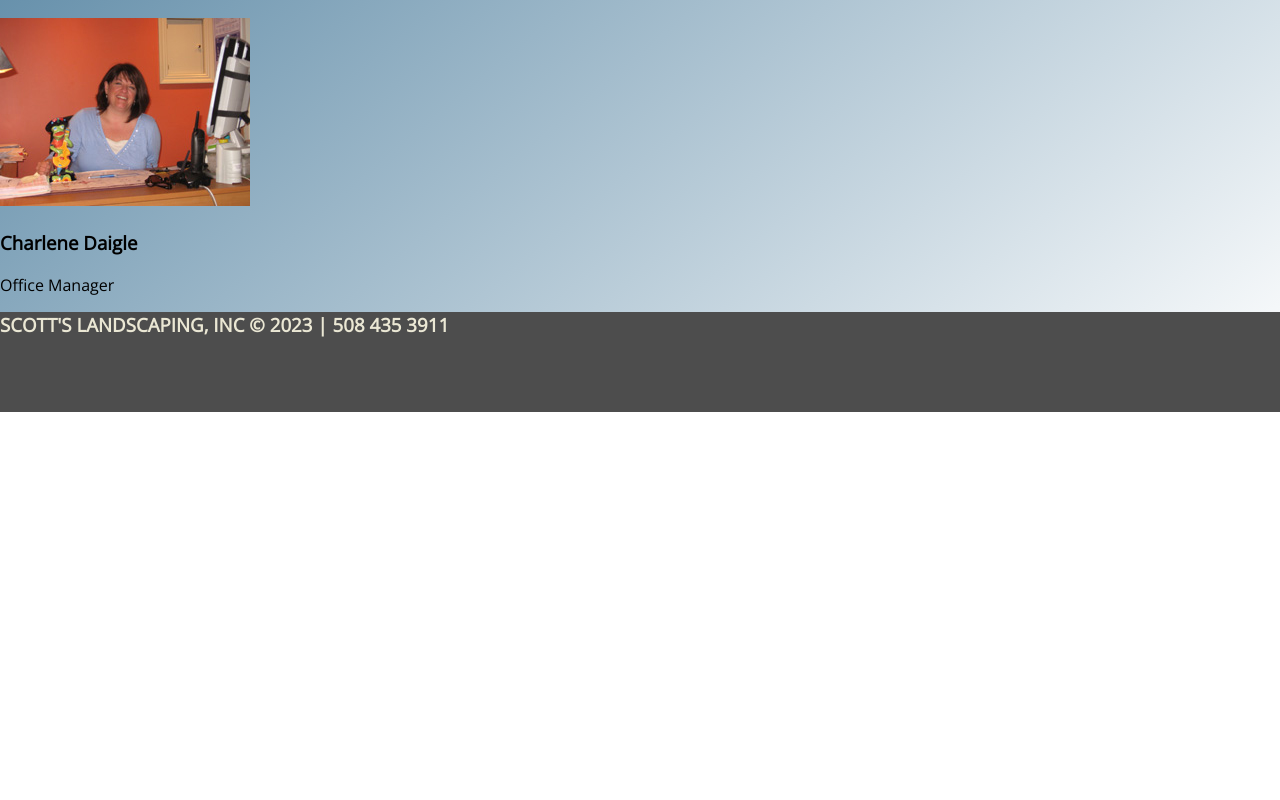
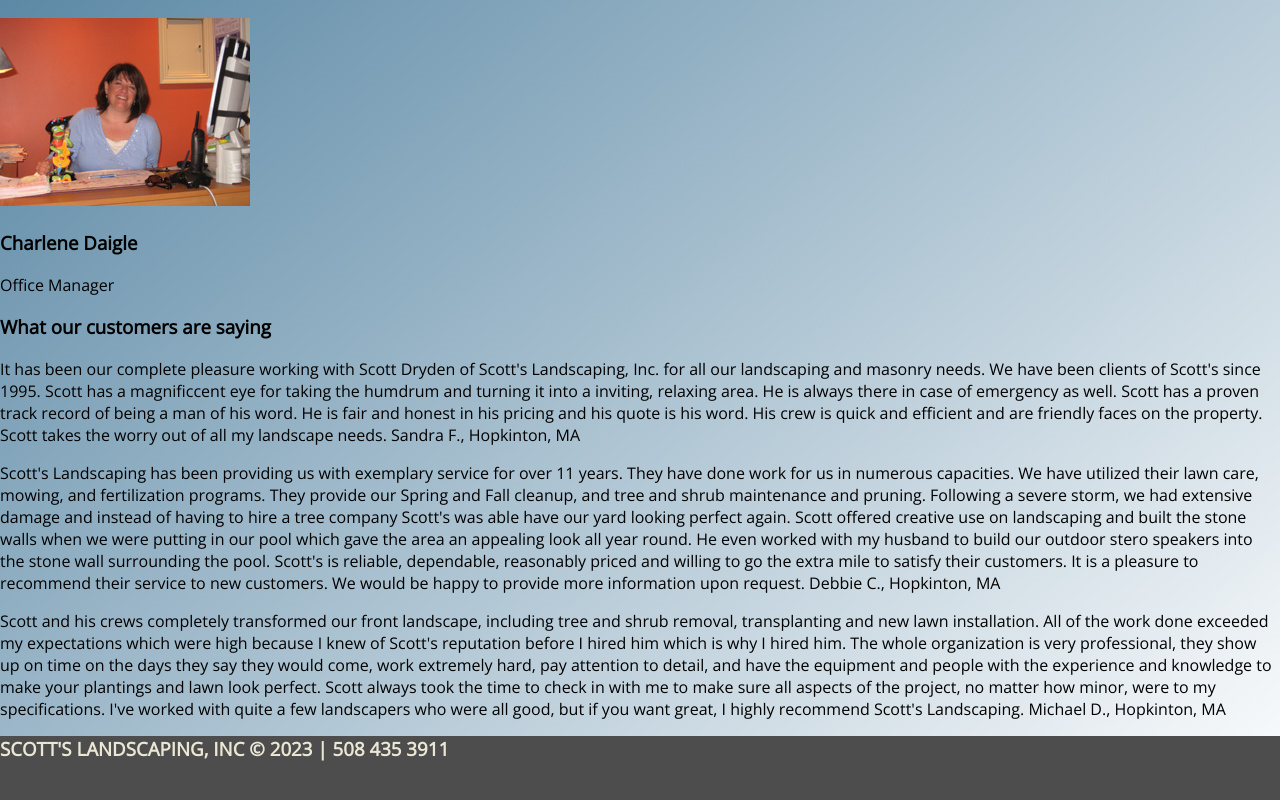
Before and after one commit to cbowman422/scottslandscaping, a React (Create React App) app: page /about in a window 1280 px wide. Shown: the part 694-1494 px from the top of the page. Before the commit the page ends 1106 px from the top, so only its background shows below. Built offline with nearby package versions, Linux system fonts and the light colour scheme.

Commit message:
testimonials to about page

```diff
--- a/src/pages/About.js
+++ b/src/pages/About.js
@@ -24,6 +24,30 @@
             <p className="about-team-p"> Office Manager </p>
       </div>
 
+      <div className="about-testimonials-container">
+        <h3 className="about-testimonials-h3"> What our customers are saying </h3>
+          <div className="about-testimonials-content-container">
+          <p>
+          It has been our complete pleasure working with Scott Dryden of Scott's Landscaping, Inc. for all our landscaping and masonry needs. We have been clients of Scott's since 1995. Scott has a magnificcent eye for taking the humdrum and turning it into a inviting, relaxing area. He is always there in case of emergency as well. Scott has a proven track record of being a man of his word. He is fair and honest in his pricing and his quote is his word. His crew is quick and efficient and are friendly faces on the property. Scott takes the worry out of all my landscape needs. <span> Sandra F., Hopkinton, MA </span>
+          </p>
+          <p>
+          Scott's Landscaping has been providing us with exemplary service for over 11 years. They have done work for us in numerous capacities. We have utilized their lawn care, mowing, and fertilization programs. They provide our Spring and Fall cleanup, and tree and shrub maintenance and pruning. Following a severe storm, we had extensive damage and instead of having to hire a tree company Scott's was able have our yard looking perfect again.
+
+          Scott offered creative use on landscaping and built the stone walls when we were putting in our pool which gave the area an appealing look all year round. He even worked with my husband to build our outdoor stero speakers into the stone wall surrounding the pool.
+
+          Scott's is reliable, dependable, reasonably priced and willing to go the extra mile to satisfy their customers. It is a pleasure to recommend their service to new customers. We would be happy to provide more information upon request. <span> Debbie C., Hopkinton, MA </span>
+          </p>
+          <p>
+          Scott and his crews completely transformed our front landscape, including tree and shrub removal, transplanting and new lawn installation.  All of the work done exceeded my expectations which were high because I knew of Scott's reputation before I hired him which is why I hired him.
+
+          The whole organization is very professional, they show up on time on the days they say they would come, work extremely hard, pay attention to detail, and have the equipment and people with the experience and knowledge to make your plantings and lawn look perfect.
+
+          Scott always took the time to check in with me to make sure all aspects of the project, no matter how minor, were to my specifications.  I've worked with quite a few landscapers who were all good, but if you want great, I highly recommend Scott's Landscaping. <span> Michael D., Hopkinton, MA </span>
+          </p>
+          </div>
+
+      </div>
+
     </div>
   )
 }
```
